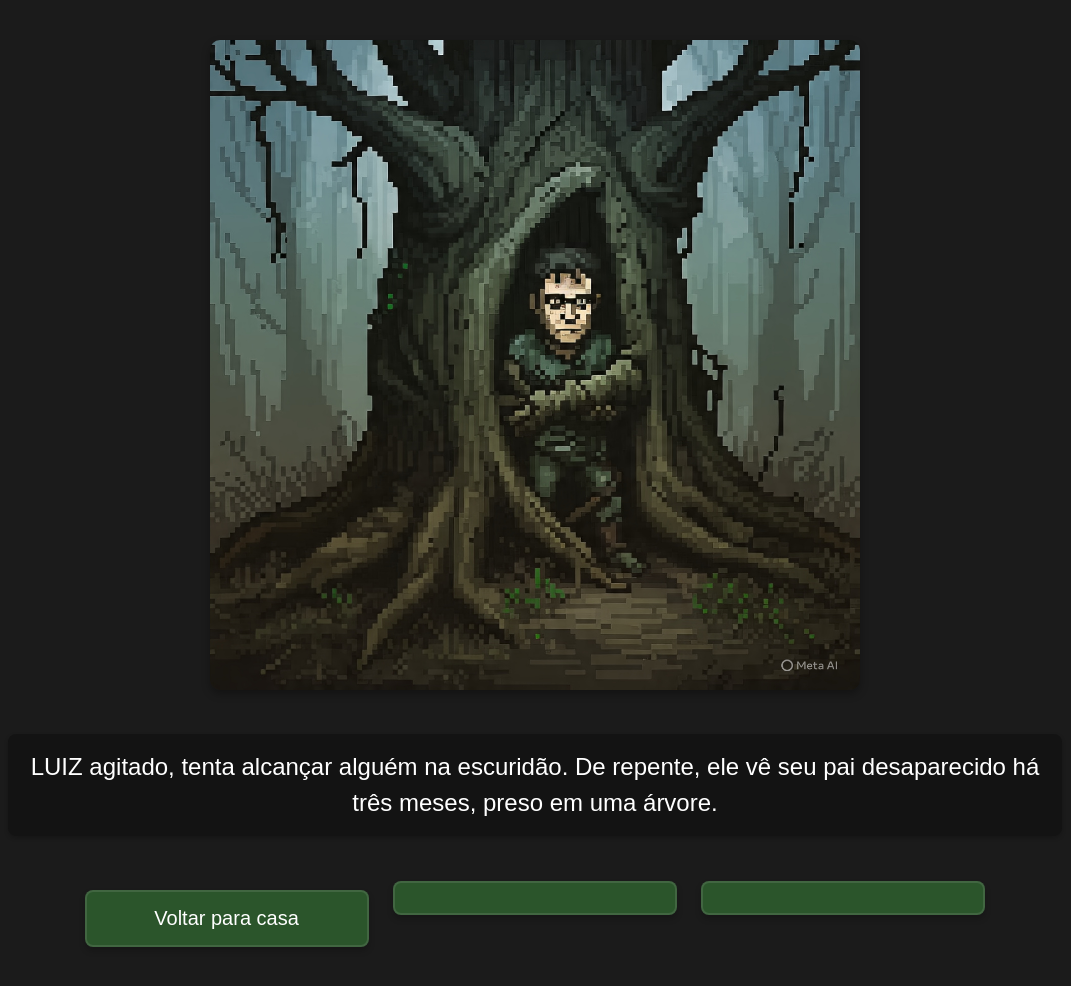
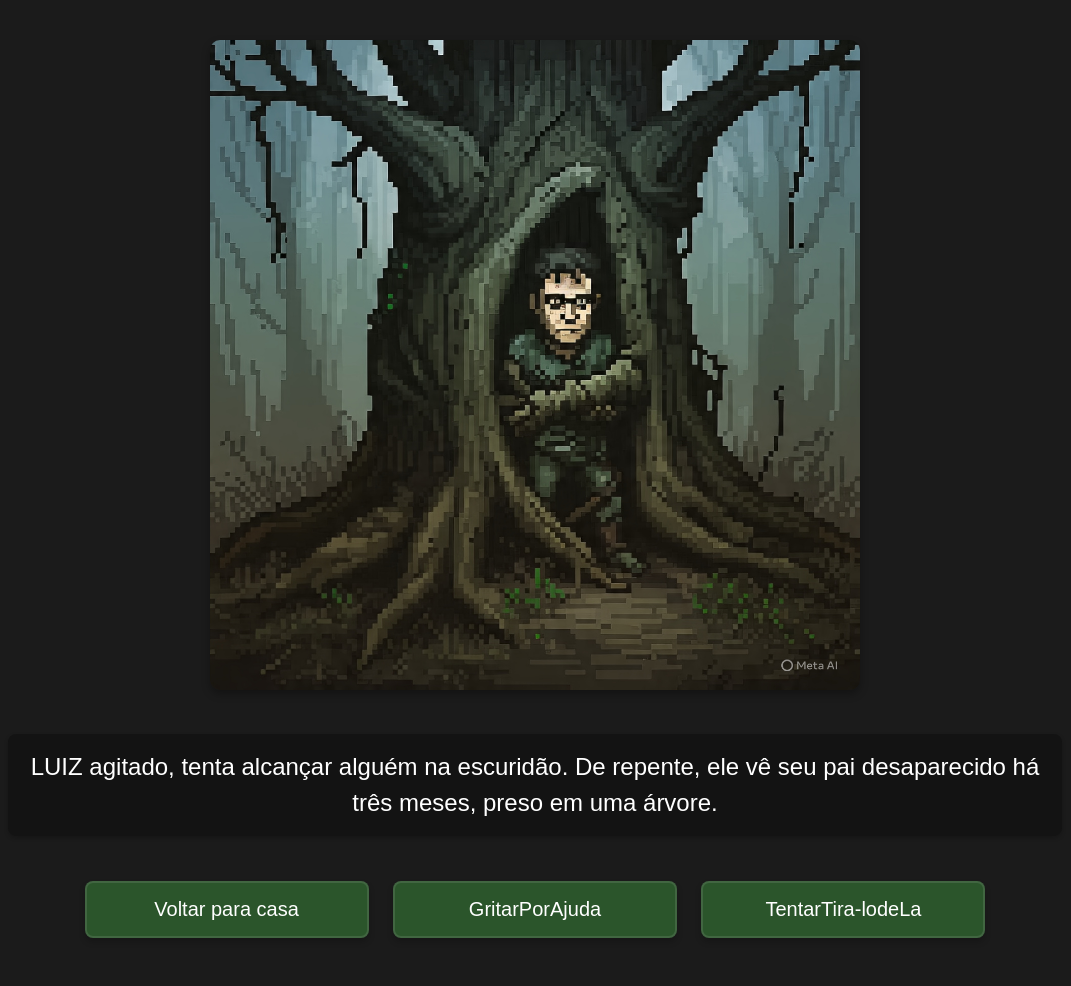
Before and after one commit to JeovaneLek/Jogo_Escolhas, a plain HTML site: page Part1.html in a window 1280 px wide. Shown: the whole page, without its empty margins (105-1176 px from the left). Drawn offline with Linux system fonts and the light colour scheme; a web font is replaced by a local one.

Commit message:
dhnaefhna

```diff
--- a/Part1.html
+++ b/Part1.html
@@ -17,8 +17,8 @@
 
         <div class="opcoes">
             <a class="escolha" href="VoltarParaCasa.html">Voltar para casa</a>
-            <a class="escolha" href="l"></a>
-            <a class="escolha" href="l"></a>
+            <a class="escolha" href="l">GritarPorAjuda</a>
+            <a class="escolha" href="l">TentarTira-lodeLa</a>
         </div>
     </div>
 </body>
```
